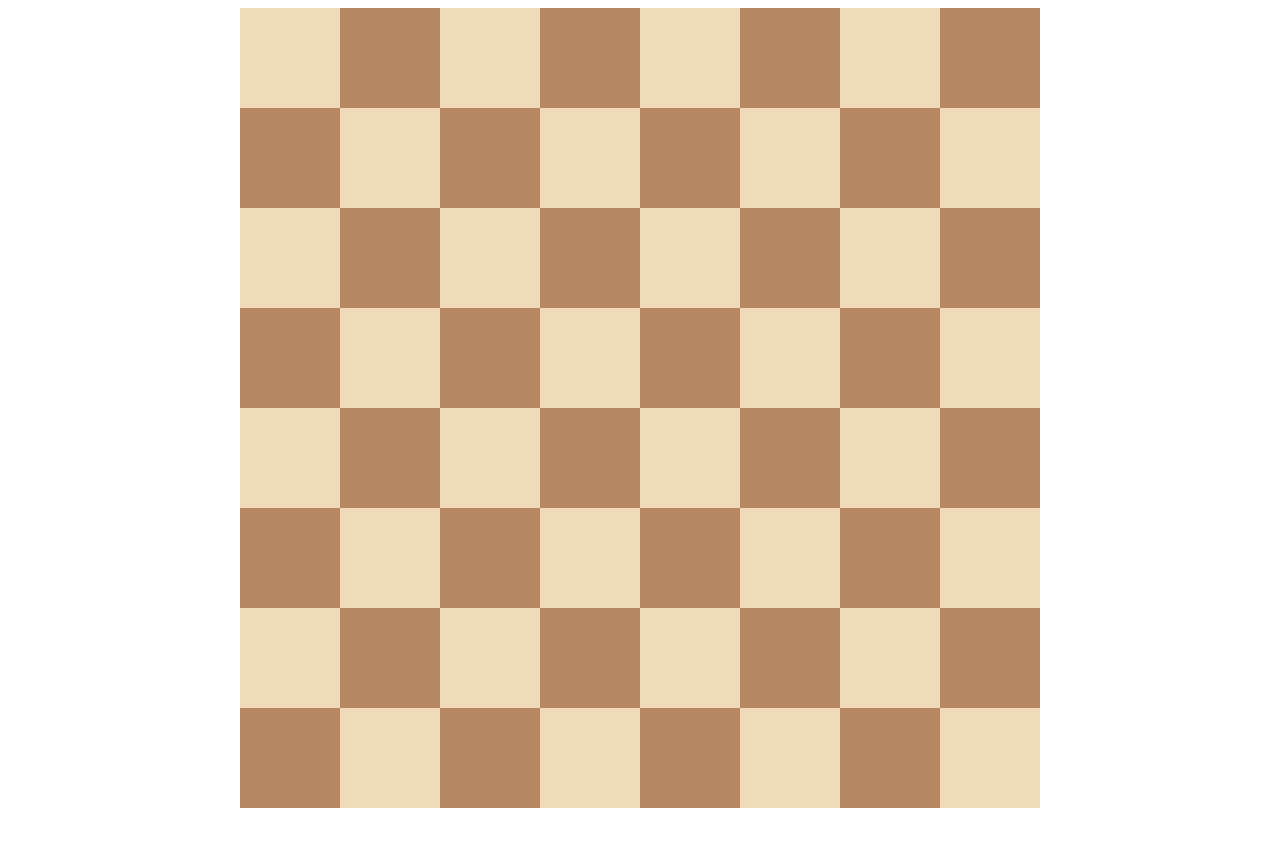
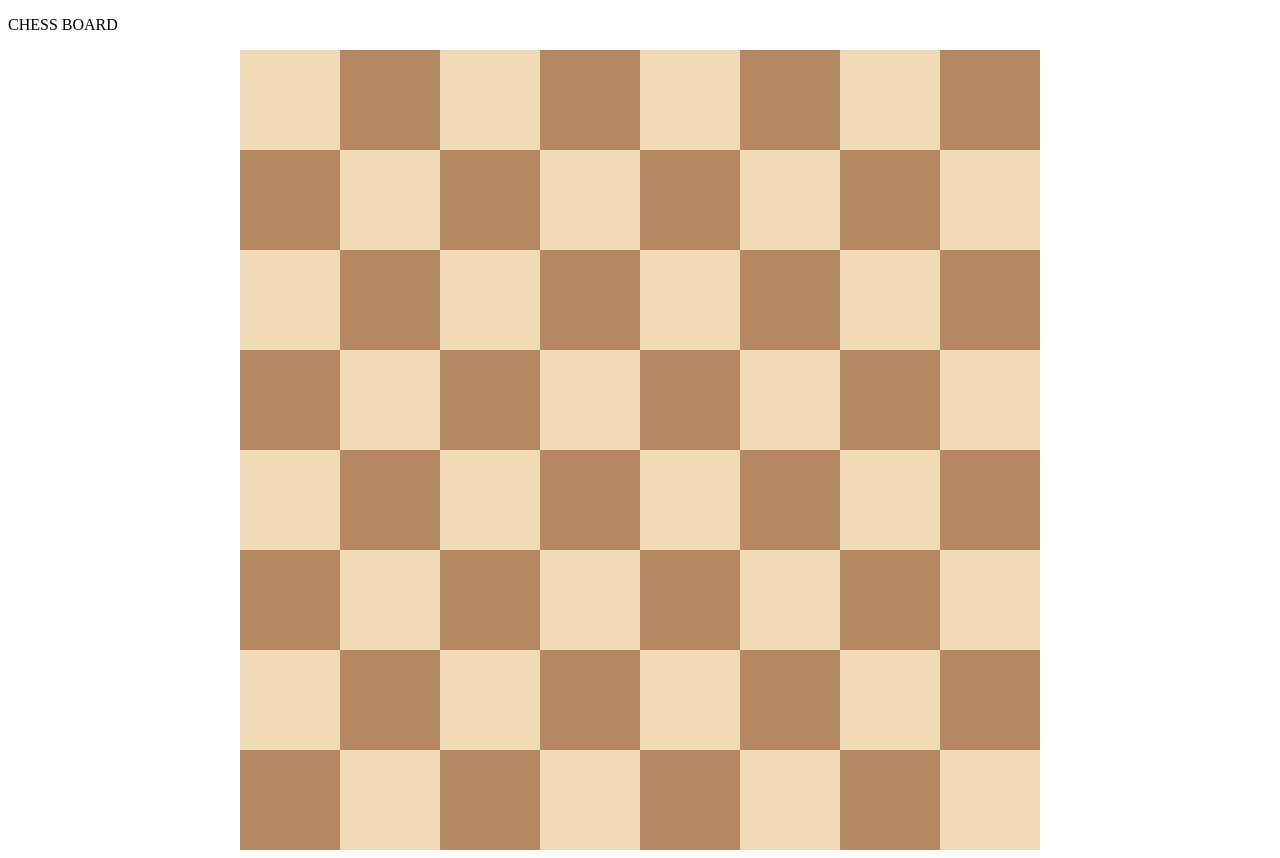
Before and after one commit to padmaroshini/ChessBoard, a plain HTML site: page index.html in a window 1280 px wide. Before the commit the page ends 816 px from the top, so only its background shows below. Drawn offline with Linux system fonts and the light colour scheme.

Commit message:
Update index.html

```diff
--- a/index.html
+++ b/index.html
@@ -33,6 +33,7 @@
 </head>
 
 <body>
+  <p>CHESS BOARD</p>
   <div class="container">
     <div class="white"></div>
     <div class="black"></div>
```
